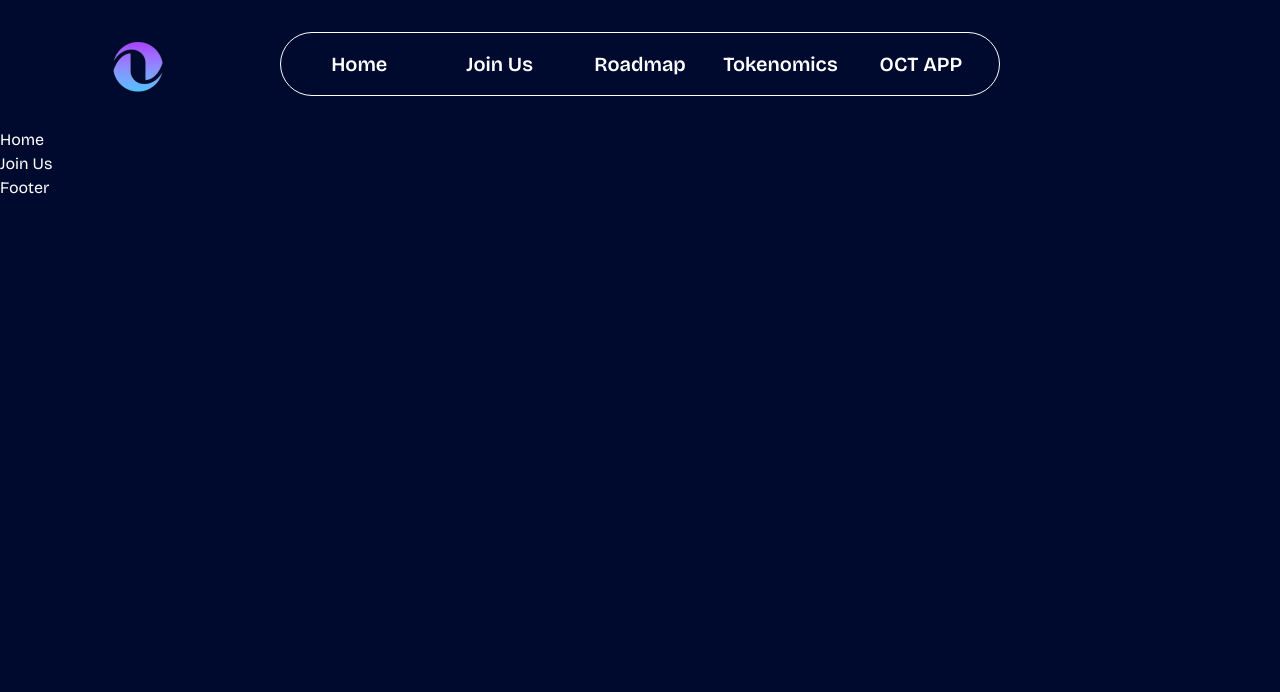
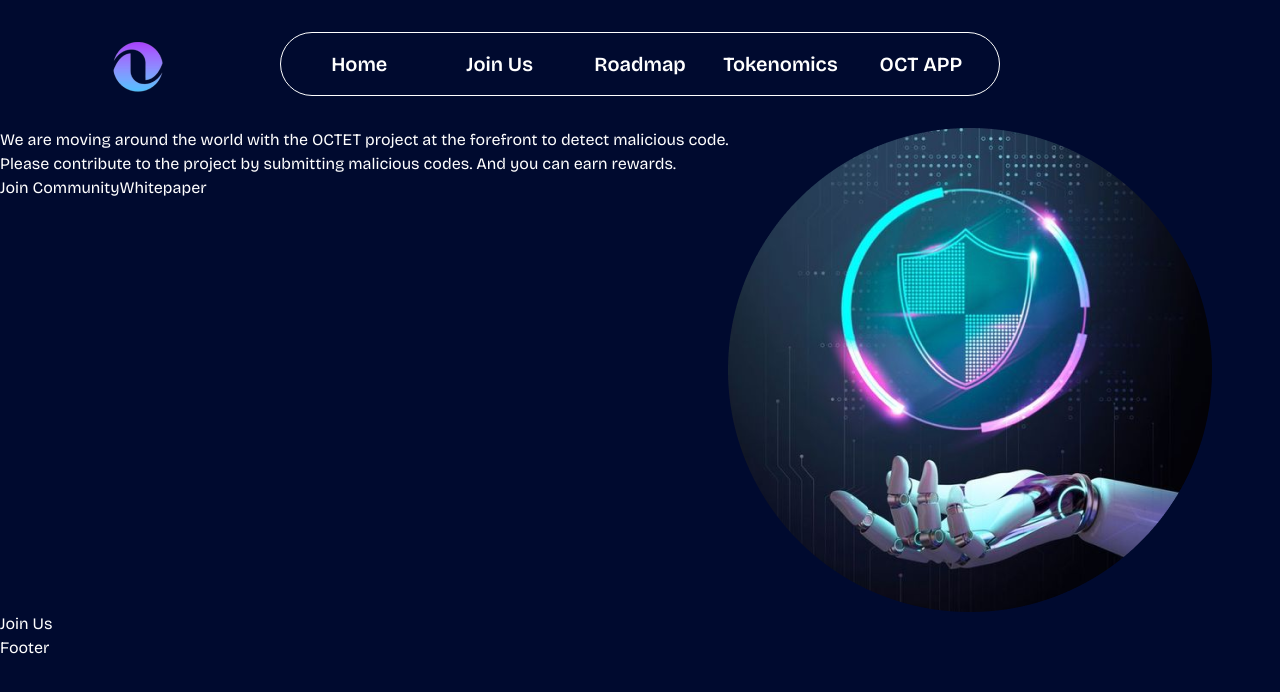
Before and after one commit to chochodev/Octet-app, a React (Create React App) app: page / in a window 1280 px wide. Shown: the top 692 px of the page. Built offline with nearby package versions, Linux system fonts and the light colour scheme.

Commit message:
starting on the hero section

```diff
--- a/src/views/home/s1_hero/index.jsx
+++ b/src/views/home/s1_hero/index.jsx
@@ -1,16 +1,20 @@
 import React from 'react';
+import { Link } from 'react-scroll';
 
-const Home = (props) => {
+const Hero = () => {
   return (
-    <div>
-      <h2>{props.title}</h2>
+    <div className='relative flex w-full'>
+      <div className="flex flex-col">
+        <h1>We are moving around the world with the OCTET project at the forefront to detect malicious code.</h1>
+        <p>Please contribute to the project by submitting malicious codes. And you can earn rewards.</p>
+        <div className="flex">
+          <Link to='joinus' className=''>Join Community</Link>
+          <Link to='whitepaper' className=''>Whitepaper</Link>
+        </div>
+      </div>
+      <img src="./assets/images/hero-image-1.png" alt="HERO" className='' />
     </div>
   )
 }
 
-Home.defaultProps = {
-  title: 'Home',
-  style: ''
-};
-
-export default Home;
+export default Hero
```
